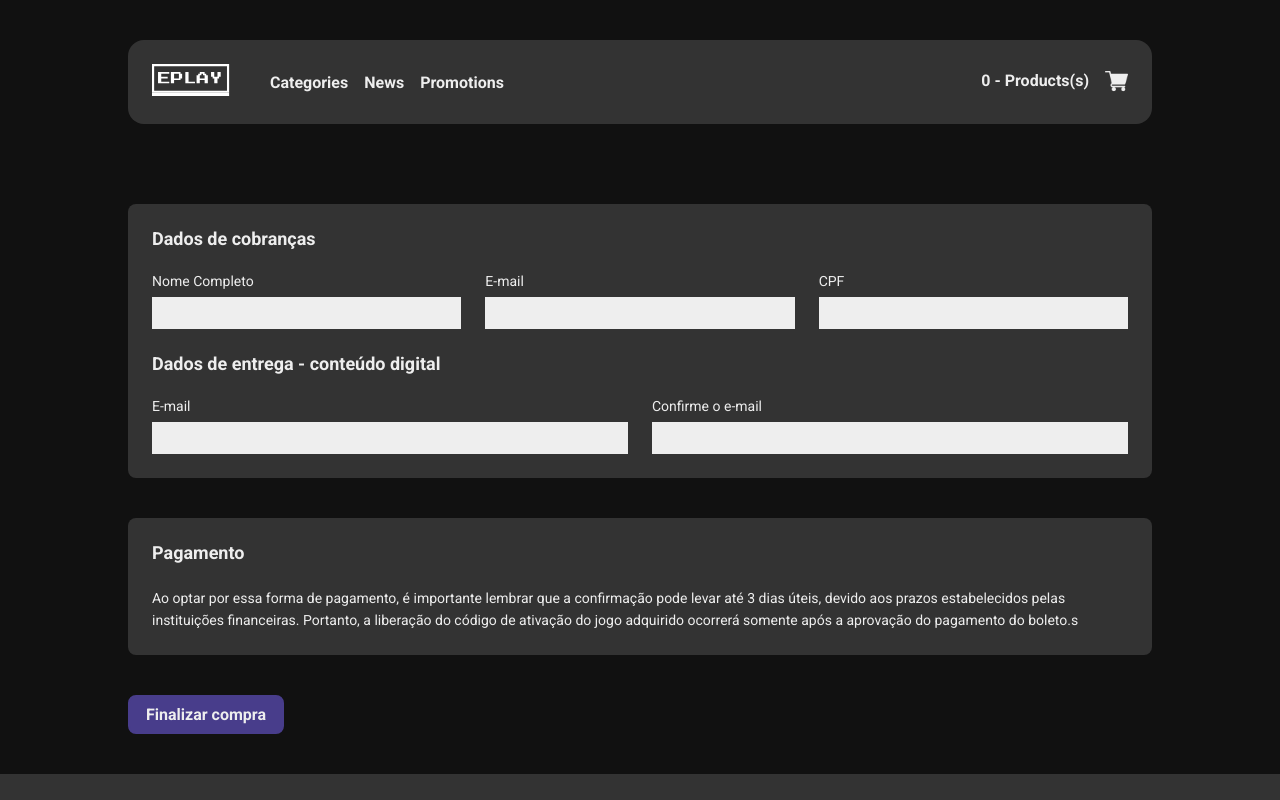
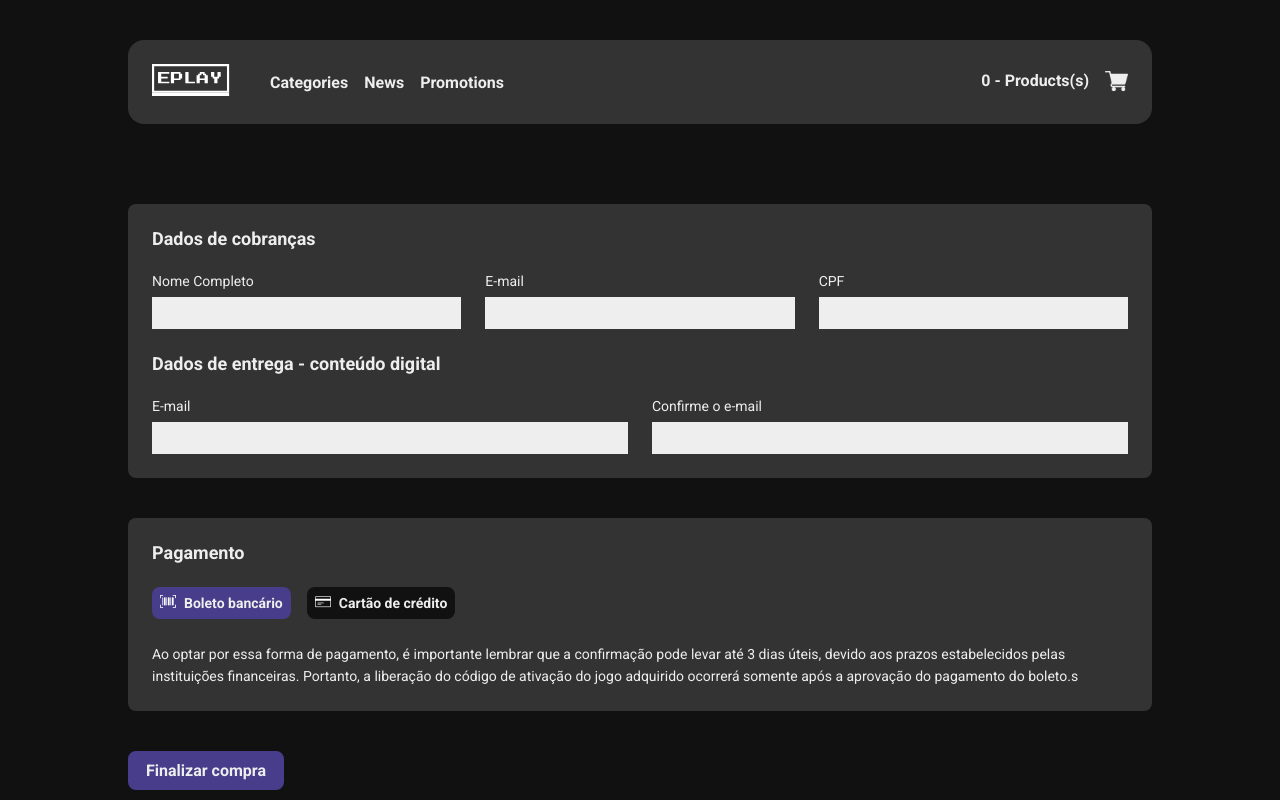
Before and after one commit to fernandohiroshi/eplay-gamestore-ebac, a React (Create React App) app: page /checkout in a window 1280 px wide. Shown: the top 800 px of the page. Built offline with nearby package versions, Linux system fonts and the light colour scheme.

Commit message:
Credit card form configs

```diff
--- a/src/components/Button/styles.ts
+++ b/src/components/Button/styles.ts
@@ -13,6 +13,7 @@
   font-size: 16px;
   font-weight: bold;
   padding: 8px 16px;
+  cursor: pointer;
 `
 
 export const ButtonLink = styled(Link)`
--- a/src/pages/Checkout/index.tsx
+++ b/src/pages/Checkout/index.tsx
@@ -1,8 +1,14 @@
+import { useState } from 'react'
 import Button from '../../components/Button'
 import Card from '../../components/Card'
-import { InputGroup, Row } from './styles'
+import { InputGroup, Row, TabButton } from './styles'
+import boleto from '../../assets/images/boleto.png'
+import cartao from '../../assets/images/cartao.png'
 
-const Checkout = () => (
+const Checkout = () => {
+  const [payWithCard, setPayWithCard] = useState(false)
+
+  return (
     <div className="container">
       <Card title="Dados de cobranças">
         <>
@@ -34,19 +40,86 @@
         </>
       </Card>
       <Card title="Pagamento">
-      <div>
+        <>
+          <TabButton
+            isActive={!payWithCard}
+            onClick={() => setPayWithCard(false)}
+          >
+            <img src={boleto} alt="Boleto" />
+            Boleto bancário
+          </TabButton>
+          <TabButton
+            isActive={payWithCard}
+            onClick={() => setPayWithCard(true)}
+          >
+            <img src={cartao} alt="Cartão de crédito" />
+            Cartão de crédito
+          </TabButton>
+
+          <div className="margin-top">
+            {payWithCard ? (
+              <>
+                <Row>
+                  <InputGroup>
+                    <label htmlFor="cardOwner">Nome do titular do cartão</label>
+                    <input type="text" id="cardOwner" />
+                  </InputGroup>
+                  <InputGroup>
+                    <label htmlFor="cpfCardOwner">
+                      CPF do titular do cartão
+                    </label>
+                    <input type="text" id="cpfCardOwner" />
+                  </InputGroup>
+                </Row>
+                <Row marginTop="24px">
+                  <InputGroup>
+                    <label htmlFor="cardDisplayName">Nome do cartão</label>
+                    <input type="text" id="cardDisplayName" />
+                  </InputGroup>
+                  <InputGroup>
+                    <label htmlFor="cardNumber">Número do cartão</label>
+                    <input type="text" id="cardNumber" />
+                  </InputGroup>
+                  <InputGroup maxWidth="123px">
+                    <label htmlFor="expiresMonth">Mês do vencimento</label>
+                    <input type="text" id="expiresMonth" />
+                  </InputGroup>
+                  <InputGroup maxWidth="123px">
+                    <label htmlFor="expiresYear">Ano de cartão</label>
+                    <input type="text" id="expiresYear" />
+                  </InputGroup>
+                  <InputGroup maxWidth="48px">
+                    <label htmlFor="cardCode">CVV</label>
+                    <input type="text" id="cardCode" />
+                  </InputGroup>
+                </Row>
+                <Row marginTop="24px">
+                  <InputGroup maxWidth="150px">
+                    <label htmlFor="installments">Parcelamento</label>
+                    <select>
+                      <option>1x de R$200,00</option>
+                      <option>2x de R$200,00</option>
+                      <option>3x de R$200,00</option>
+                    </select>
+                  </InputGroup>
+                </Row>
+              </>
+            ) : (
               <p>
                 Ao optar por essa forma de pagamento, é importante lembrar que a
                 confirmação pode levar até 3 dias úteis, devido aos prazos
-          estabelecidos pelas instituições financeiras. Portanto, a liberação do
-          código de ativação do jogo adquirido ocorrerá somente após a aprovação
-          do pagamento do boleto.s
+                estabelecidos pelas instituições financeiras. Portanto, a
+                liberação do código de ativação do jogo adquirido ocorrerá
+                somente após a aprovação do pagamento do boleto.s
               </p>
+            )}
           </div>
+        </>
       </Card>
       <Button type="button" title="Clique aqui para finalizar a compra">
         Finalizar compra
       </Button>
     </div>
   )
+}
 export default Checkout
--- a/src/pages/Checkout/styles.ts
+++ b/src/pages/Checkout/styles.ts
@@ -1,13 +1,29 @@
 import styled from 'styled-components'
 import { colors } from '../../styles'
 
-export const Row = styled.div`
+type InputGroupProps = {
+  maxWidth?: string
+}
+
+type RowProps = {
+  marginTop?: string
+}
+
+type TabButtonProps = {
+  isActive: boolean
+}
+
+export const Row = styled.div<RowProps>`
   display: flex;
   column-gap: 24px;
+  margin-top: ${(props) => props.marginTop || '0'};
+  align-items: flex-end;
 `
 
-export const InputGroup = styled.div`
+export const InputGroup = styled.div<InputGroupProps>`
   flex: auto;
+
+  max-width: ${(props) => props.maxWidth || 'auto'};
 
   label {
     font-size: 14px;
@@ -15,7 +31,8 @@
     display: block;
   }
 
-  input {
+  input,
+  select {
     background-color: ${colors.white};
     height: 32px;
     padding: 0 8px;
@@ -23,3 +40,19 @@
     width: 100%;
   }
 `
+export const TabButton = styled.button<TabButtonProps>`
+  border-radius: 8px;
+  font-size: 14px;
+  font-weight: bold;
+  color: ${colors.white};
+  background-color: ${(props) => (props.isActive ? colors.blue : colors.black)};
+  height: 32px;
+  border: none;
+  margin-right: 16px;
+  padding: 0 8px;
+  cursor: pointer;
+
+  img {
+    margin-right: 8px;
+  }
+`
```
Also changed, not shown: src/assets/images/boleto.png (added), src/assets/images/cartao.png (added). Lines whose indentation alone changed are shown as unchanged.
